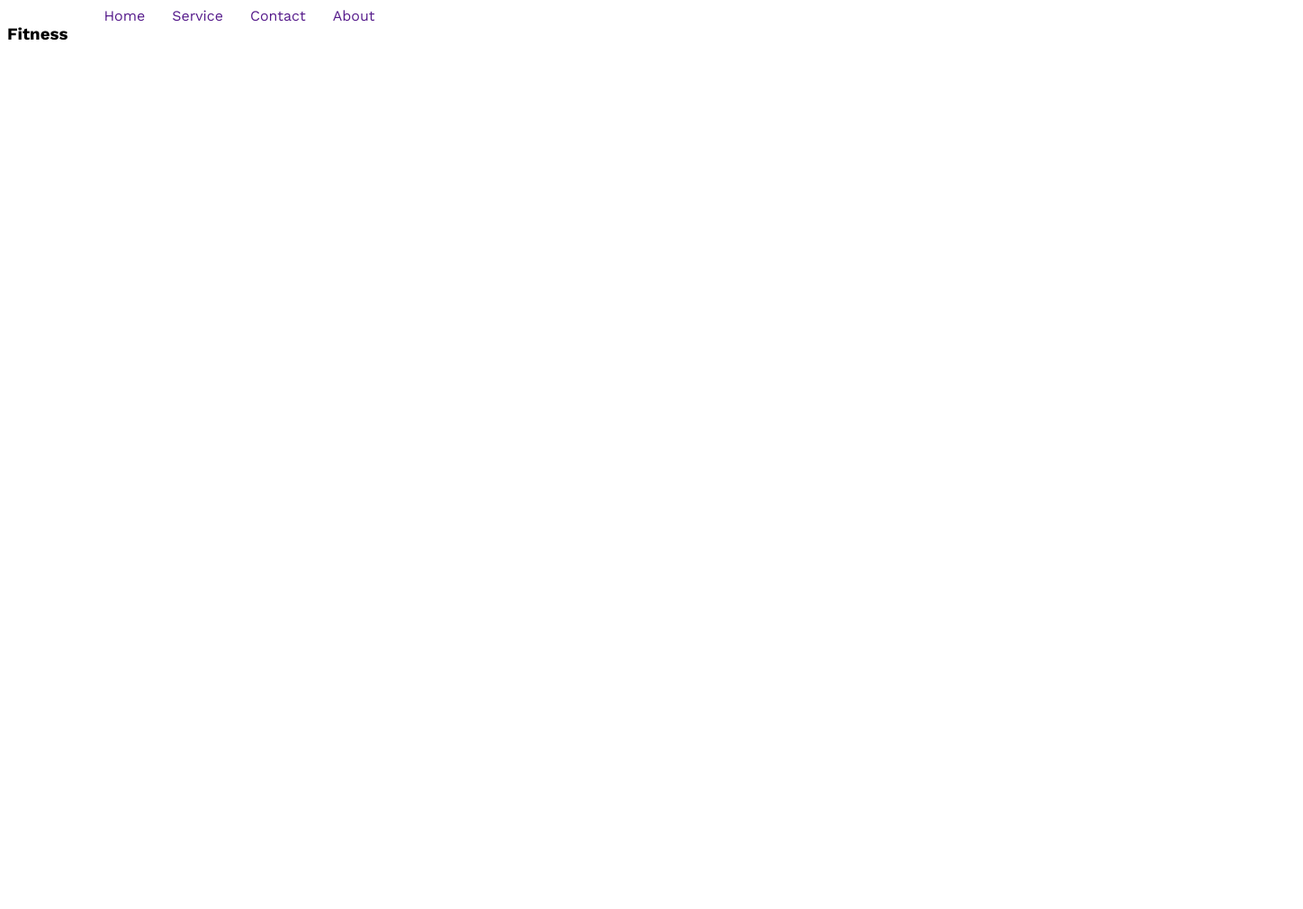
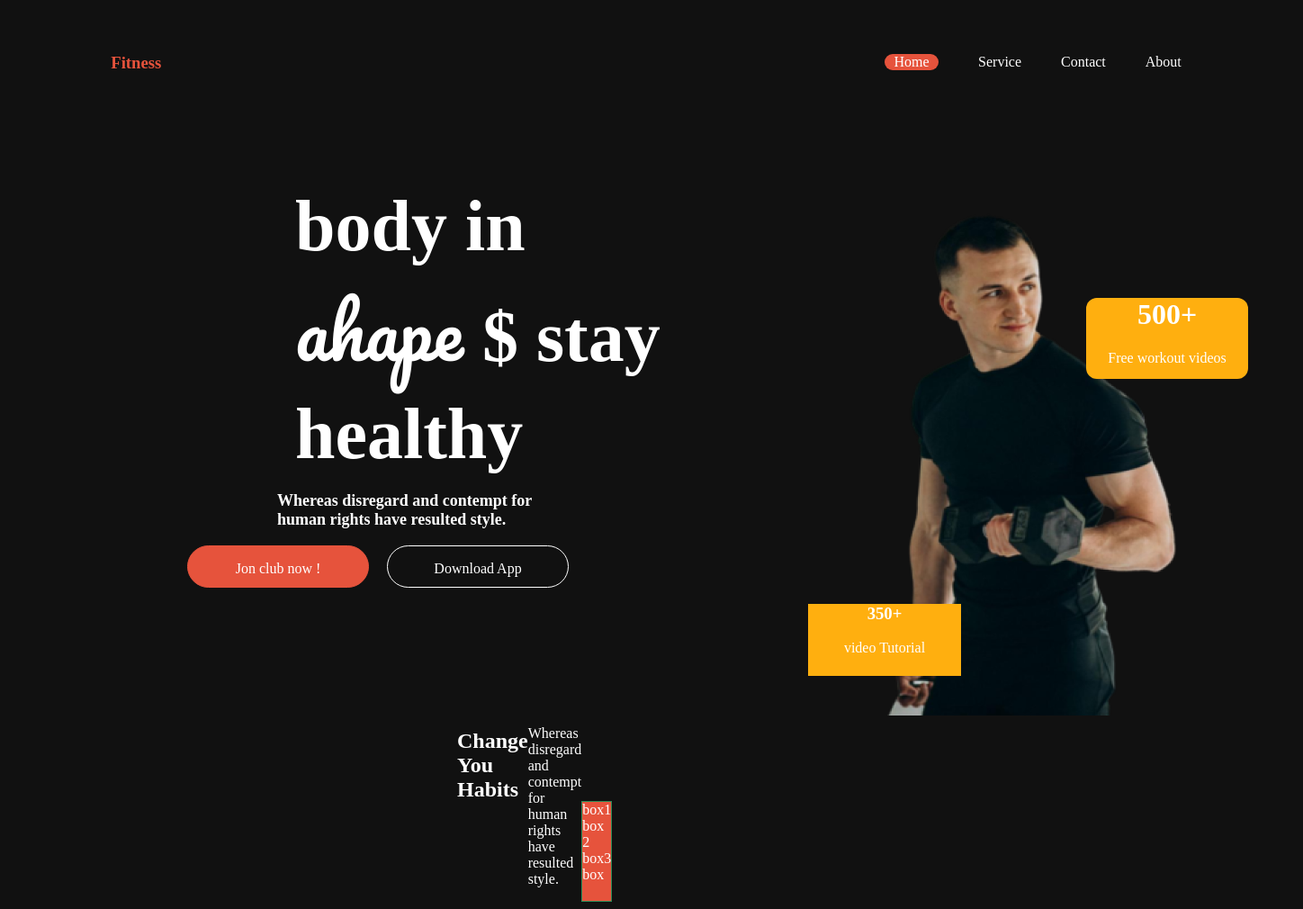
Before and after one commit to ovisack/my-assingnment-2, a plain HTML site: page index.html in a window 1280 px wide. Shown: the whole page at 90% size, 1448 px wide, since content can reach past the window. Before the commit the page ends 800 px from the top, so only its background shows below. Drawn offline with nearby package versions, Linux system fonts and the light colour scheme; a web font is replaced by a local one.

Commit message:
thatr commit

```diff
--- a/index.html
+++ b/index.html
@@ -4,20 +4,78 @@
     <meta charset="UTF-8">
     <meta name="viewport" content="width=device-width, initial-scale=1.0">
     <title>Fitness </title>
-    <link rel="stylesheet" href="./style.css">
+    <link rel="preconnect" href="https://fonts.googleapis.com">
+    <link rel="preconnect" href="https://fonts.gstatic.com" crossorigin>
+    <link href="https://fonts.googleapis.com/css2?family=Pacifico&family=Sevillana&family=Work+Sans:ital,wght@0,100..900;1,100..900&display=swap" rel="stylesheet">
+
+
+    <link rel="stylesheet" href="./style/html.css">
+
 </head>
 <body class="work-sans-font">
-    <header>
-        <nav class="naveber display-flex">
+
+     <header class="cart-nav">
+
+        <nav class="naveber">
             <h3 class="barnd">Fitness</h3>
-            <ul class="nav-links display-flex"></ul>
+            <ul >
+         <li class="nav-item-1"><a href="" class="nav-links text-style"> Home</a></li>
+               <li class="nav-item"><a href="" class="nav-links taxt-style"> Service</a></li>
+               <li class="nav-item"><a href="" class="nav-links taxt-style">Contact</a></li>
+               <li class="nav-item"><a href="" class="nav-links taxt-style">About</a></li>
+               </ul>
+        </nav>
 
-               <li class="nav-item"><a href="" class="nav-links"> Home</a></li>
-               <li class="nav-item"><a href="" class="nav-links">Service</a></li>
-               <li class="nav-item"><a href="" class="nav-links">Contact</a></li>
-               <li class="nav-item"><a href="" class="nav-links">About</a></li>
-        </nav>
-    </header>
+
+
+
+                <div class="cart" >
+                <h1 class="h1">500+ </h1>
+
+
+                <p class="p1">Free workout videos</p>
+
+
+
+                    </div>
+                    <div class="cart-2">
+                    <h3>350+</h3>
+                       <p>video Tutorial</p>
+                       </div>
+
+        </div>
+        <div class="info" >
+             <div class="span">
+                <span> body in <br> <span class="font">ahape </span>$ stay <br>healthy   </span>
+             </div>
+             <div class="praga">
+                 <p>Whereas disregard and contempt for <br> human rights have resulted style.</p>
+             </div>
+        </div>
+
+
+        <div class=" baton">
+            <div class="box1">
+            <p>Jon club now !</p>
+        </div>
+        <div class="box2"><p>Download App</p></div>
+              </div>
+          </header>
+
+       <section class="leout">
+
+        <h1 class="box" >Change You Habits</h1>
+        <p>
+            Whereas disregard and contempt for
+            human rights have resulted style.</p>
+            <div class="img-box">
+        <div class="img">box1 </div>
+        <div class="img">box
+            2 </div>
+            <div class="img">box3 </div>
+            <div class="img">box </div>
+            </div>
+       </section>
 
 </body>
 </html>
--- a/style.css
+++ /dev/null
@@ -1,38 +0,0 @@
-
-@import url('https://fonts.googleapis.com/css2?family=Work+Sans:ital,wght@0,100..900;1,100..900&display=swap');
-
-.work-sans-font {
-    font-family: "Work Sans", sans-serif;
-    font-optical-sizing: auto;
-    font-weight: <weight>;
-    font-style: normal;
-  }
-
-
-  .display-flex{
-    display: flex;
-  }
- /* dark01 */
- .taxt-style{
-    color: rgba(255, 255, 255, 1) ;
-
-
- }
-/* dark03 */
-.taxt-ilem
-
-
-
-  /* nav style */
-  .navbar{
-    display: flex;
-  }
-   .nav-links{
-    text-decoration: none;
-    font-weight: 400;
-   }
-   .nav-item{
-
-    list-style: none;
-    margin-right: 30px;
-   }
--- /dev/null
+++ b/style/html.css
@@ -0,0 +1,204 @@
+
+ @import url('https://fonts.googleapis.com/css2?family=Work+Sans:ital,wght@0,100..900;1,100..900&display=swap'); */
+
+.work-sans-font {
+    font-family: "Work Sans", sans-serif;
+    font-optical-sizing: auto;
+    font-weight: 400;
+    font-style: normal;
+   /* background-color: #111111;  */
+
+
+
+
+}
+/* }
+.work-sans-font {
+  font-family: "Work Sans", sans-serif;
+  font-optical-sizing: auto;
+  font-weight: weight;
+  font-style: normal;
+}
+.info h1{
+  font-family: "Work Sans" ;
+  color: black;
+} */
+
+body{
+  background-color: #111111;
+  display:block ;
+background-image: url(/Images\ 2.png);
+background-repeat: no-repeat;
+background-position: 980px;
+width: 380px;
+}
+
+
+
+.cart-nav{
+
+  /* border: 2px solid #E6533C; */
+  width: 1440px;
+  height: 782px;;
+
+}
+.barnd{
+  color: #E6533C;
+  font-weight: 850;
+size: 40px;
+line-height: 45.2px;
+
+}
+nav{
+  width: 84%;
+  margin: auto;
+  padding: 20px 0;
+  display: flex;
+  align-items: center;
+  justify-content: space-between;
+
+}
+nav ul li{
+  display: inline-block;
+  list-style:none;
+  margin: 10px 20px ;
+}
+nav ul li a{
+  text-decoration: none;
+  color: #FFFFFF;
+
+}
+.nav-item-1{
+  text-align: center;
+  background-color: #E6533C;
+  width: 60px;
+  border-radius: 10px 10px ;
+}
+/* .img-box{
+
+  width: 380px;
+  height: 650px;
+  position: absolute;
+  right: 100px;
+  bottom: 0;
+  top: 140px;
+
+} */
+/* .img-box img{
+
+  height: 100%;
+  position: absolute;
+  left: 50%;
+  bottom: 0;
+  transform: translateX(-50%);
+
+} */
+
+.sevillana-regular {
+  font-family: "Sevillana", cursive;
+  font-weight: 400;
+  font-style: normal;
+}
+
+ .info{
+  color: #FFFFFF;
+  margin-left: 300px;
+  margin-top: -545px;
+  font-weight: bolder;
+  font-size: 2em;
+
+ }
+  .span{
+  color: #FFFFFF;
+  margin-left: 20px;
+  margin-top: -450px;
+  font-weight: bolder;
+  font-size: 2.5em;
+
+ }
+ .font{
+
+  font-family: "Pacifico", cursive;
+  font-weight: 400;
+  font-style: normal;
+  }
+
+
+
+.cart{
+  border: 1px;
+  color: #FFFFFF;
+  background-color:#ffaf0f;
+   text-align: center;
+  width: 180px;
+  height: 90px;
+  margin-top:200px ;
+  margin-left:1199px;
+  border-radius:12px ; */
+
+}
+.h1{
+  margin-top: 10px;
+}
+.cart-2{
+  border: 1px;
+  color: #FFFFFF;
+  background-color: #ffaf0f;
+  width:170px ;
+  height:80px ;
+  margin-top: 250px ;
+  margin-left: 890px;
+  text-align: center;
+}
+
+.praga{
+  font-size: 18px;
+}
+.baton{
+  display: flex;
+text-align: center;
+gap: 20px;
+margin-left: 200px;
+
+}
+.box1{
+  width: 200px;
+  height: 45px;
+  color: #FFFFFF;
+  border: 1px  solid
+  #E6533C;
+  border-radius: 45px 45px ;
+  background-color: #E6533C;
+}
+.box2{
+  height: 45px;
+  width: 200px;
+  color: #FFFFFF;
+  border: 1px  solid
+  #FFFFFF;
+  border-radius: 45px 45px;
+}
+/* section class="leout-img */
+.leout{
+  display: flex;
+  color: #FFFFFF;
+  text-align: initial;
+
+}
+.box{
+  display:  flex;
+  justify-items: flex-end;
+  color: #FFFFFF;
+  margin-left: 500px;
+
+
+
+
+}
+.img-box{
+  margin-right: 10px;
+ border: 1px solid seagreen;
+ background-color: #E6533C;
+ gap: 10px;
+ margin-top: 100px;
+}
```
Also changed, not shown: 1index.html (added, +98 -0 lines), Images 2.png (renamed from images/Images 2.png).
